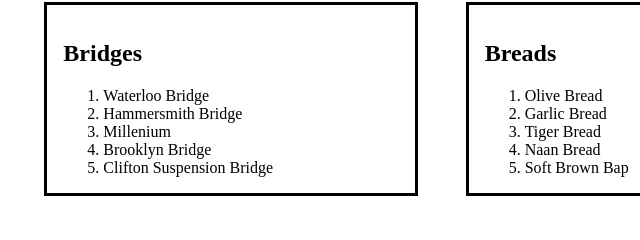
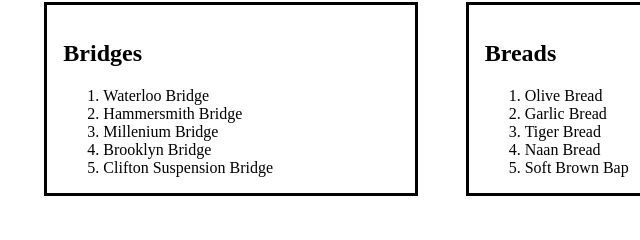
Before and after one commit to aaronjones96/top5, a Gatsby site: page / in a window 1280 px wide. Shown: the part 155-395 px from the top of the page, 409-1049 px from the left. Built offline with nearby package versions, Linux system fonts and the light colour scheme; Gatsby itself is replaced by a stand-in of ours.

```diff
--- a/src/pages/index.js
+++ b/src/pages/index.js
@@ -9,7 +9,7 @@
     <p>A site commited to displaying all the top fives of all types of 'thing' in the world!</p>
     <ul className="grid">
       <Tile title="Animals" one="Squirrel" two="Dog" three="Wolf" four="Tiger (White)" five="Seal" />
-      <Tile title="Bridges" one="Waterloo Bridge" two="Hammersmith Bridge" three="Millenium" four="Brooklyn Bridge" five="Clifton Suspension Bridge" />
+      <Tile title="Bridges" one="Waterloo Bridge" two="Hammersmith Bridge" three="Millenium Bridge" four="Brooklyn Bridge" five="Clifton Suspension Bridge" />
       <Tile title="Breads" one="Olive Bread" two="Garlic Bread" three="Tiger Bread" four="Naan Bread" five="Soft Brown Bap" />
       <Tile title="SkyScrapers" one="Shard" two="Empire Estate Building" three="Gherkin" four="Chrysler Tower" five="One World Trade Center" />
       <Tile title="Alcoholic drinks" one="Guiness (Stout)" two="Jamesons (Whiskey)" three="Tequila" four="IPA" five="Lager" />
```
